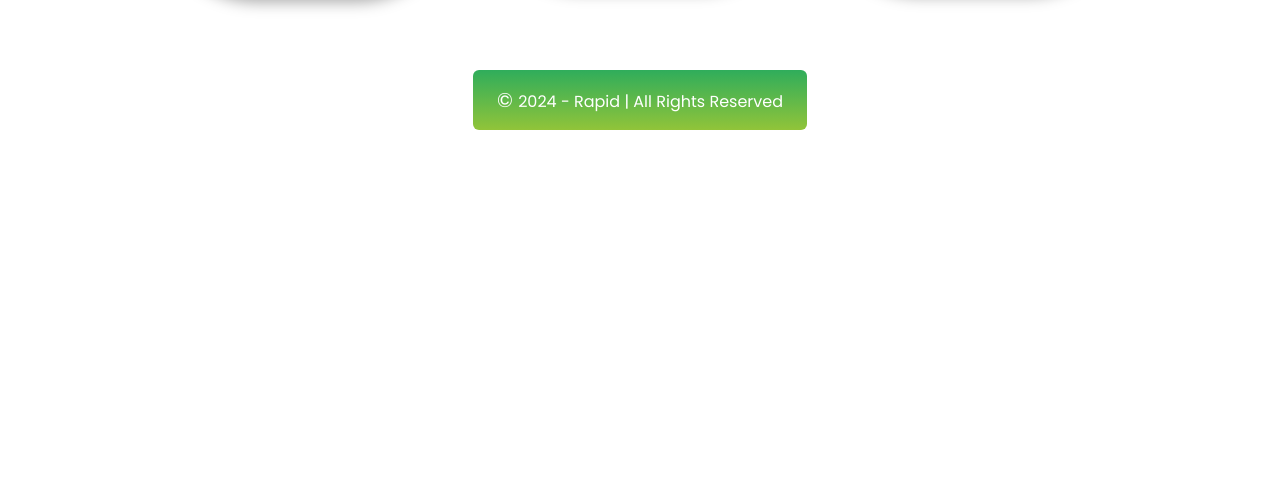
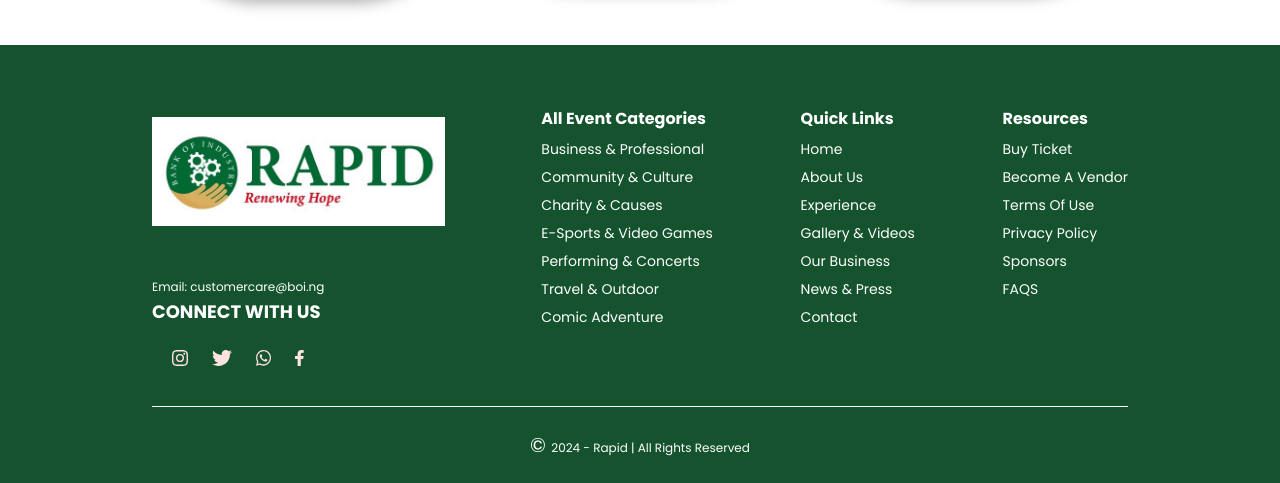
Before and after one commit to milanochi/rapid, a website built with Vite: page index.html in a window 1280 px wide. Shown: the part 987-1470 px from the top of the page. Before the commit the page ends 1141 px from the top, so only its background shows below. Built offline with nearby package versions, Linux system fonts and the light colour scheme; files whose address does not match are found by name.

Commit message:
new updates

```diff
--- a/index.html
+++ b/index.html
@@ -169,13 +169,83 @@
   </section>
   <!-- CARDS -->
 
+  <!--FOOTER-->
+  <section id="foot" class="bg-green-900">
+    <div
+      class="container mx-auto flex flex-col items-center px-6 py-10 md:space-x-24 space-y-8 md:flex-row md:space-y-0 md:px-0">
+
+      <!---LOGO-->
+      <div class="flex flex-col items-center space-y-12 md:mt-8 md:flex-col md:items-start md:w-1/2">
+        <img src="assets/logo.jpg" class="footerLogo" alt="logo" />
+
+        <div class="flex flex-col items-center text-center md:text-left space-y-6">
+          <div>
+            <span class="text-white font-semiBold text-xs">Email: <span><a href="#" class="text-white text-xs">
+                  customercare@boi.ng</a>
+                <h2 class="text-white text-lg font-bold">CONNECT WITH US</h2>
+          </div>
+
+          <div class="flex justify-center space-x-6">
+            <div class="circle">
+              <img src="/assets/Social Icons/Instagram.svg" id="icon" class="h-4" alt="link" />
+            </div>
+            <div class="circle">
+              <img src="/assets/Social Icons/Twitter.svg" class="h-4" alt="link" />
+            </div>
+            <div class="circle">
+              <img src="/assets/Social Icons/Whatsapp.svg" class="h-4" alt="link" />
+            </div>
+            <div class="circle">
+              <img src="/assets/Social Icons/Facebook.svg" class="h-4" alt="link" />
+            </div>
+
+          </div>
+        </div>
+
+      </div>
+      <!--SECONDARY NAVLINKS-->
+      <div class="flex flex-col text-center bg-inherit justify-between md:w-full md:flex-row">
+        <div class="flex flex-col space-y-2 mb-4 md:mb-4">
+          <h2 class="text-white font-bold md:text-left">All Event Categories</h2>
+          <a href="#" class="text-white text-sm font-semiBold md:text-left">Business & Professional</a>
+          <a href="#" class="text-white text-sm font-semiBold md:text-left">Community & Culture</a>
+          <a href="#" class="text-white text-sm font-semiBold md:text-left">Charity & Causes</a>
+          <a href="#" class="text-white text-sm font-semiBold md:text-left">E-Sports & Video Games</a>
+          <a href="#" class="text-white text-sm font-semiBold md:text-left">Performing & Concerts</a>
+          <a href="#" class="text-white text-sm font-semiBold md:text-left">Travel & Outdoor</a>
+          <a href="#" class="text-white text-sm font-semiBold md:text-left">Comic Adventure</a>
+
+        </div>
+        <!--SECONDARY RIGHT LINKS-->
+        <div class="flex flex-col space-y-2 mb-4 md:mb-4">
+          <h2 class="text-white font-bold md:text-left">Quick Links</h2>
+          <a href="#" class="text-white text-sm font-semiBold md:text-left">Home</a>
+          <a href="#" class="text-white text-sm font-semiBold md:text-left"> About Us</a>
+          <a href="#" class="text-white text-sm font-semiBold md:text-left">Experience</a>
+          <a href="#" class="text-white text-sm font-semiBold md:text-left">Gallery & Videos</a>
+          <a href="#" class="text-white text-sm font-semiBold md:text-left">Our Business</a>
+          <a href="#" class="text-white text-sm font-semiBold md:text-left">News & Press</a>
+          <a href="#" class="text-white text-sm font-semiBold md:text-left">Contact</a>
+        </div>
+
+        <div class="flex flex-col space-y-2 mb-4 md:mb-4">
+          <h2 class="text-white font-bold md:text-left">Resources</h2>
+          <a href="#" class="text-white text-sm font-semiBold md:text-left">Buy Ticket</a>
+          <a href="#" class="text-white text-sm font-semiBold md:text-left">Become A Vendor</a>
+          <a href="#" class="text-white text-sm font-semiBold md:text-left">Terms Of Use</a>
+          <a href="#" class="text-white text-sm font-semiBold md:text-left">Privacy Policy</a>
+          <a href="#" class="text-white text-sm font-semiBold md:text-left">Sponsors</a>
+          <a href="#" class="text-white text-sm font-semiBold md:text-left">FAQS</a>
+          <a href="#" class="text-white text-sm font-semiBold"></a>
+        </div>
+      </div>
+  </section>
   <!--COPYRIGHT-->
-  <footer class="">
+  <section class="bg-green-900">
     <div class="container mx-auto flex flex-col text-center items-center px-6 py-6" id="copyright">
-      <p class="gradient text-md rounded-md px-6 py-4 text-white"><span class="text-xl">&#169; </span> 2024 -
-        Rapid | All Rights Reserved</p>
+      <p class="text-white text-xs"><span class="text-xl">&#169; </span>2024 - Rapid | All Rights Reserved</p>
     </div>
-  </footer>
+  </section>
 
 
 </body>
--- a/style.css
+++ b/style.css
@@ -67,6 +67,10 @@
   border-top: 1px solid white;
 }
 
+.accent {
+  color: hsl(357.76deg 52.76% 49.8%);
+}
+
 
 @media (max-width: 760px) {
   .hero {
```
